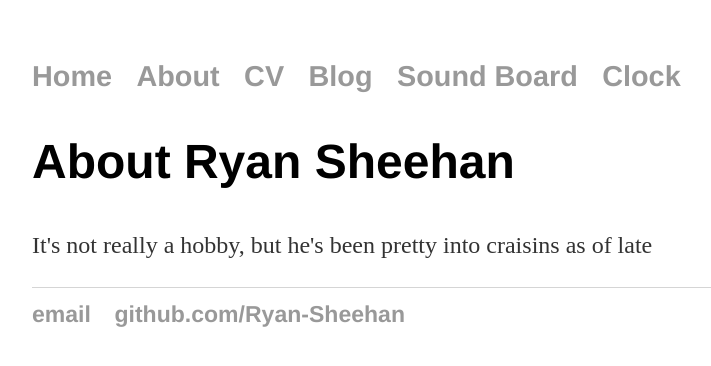
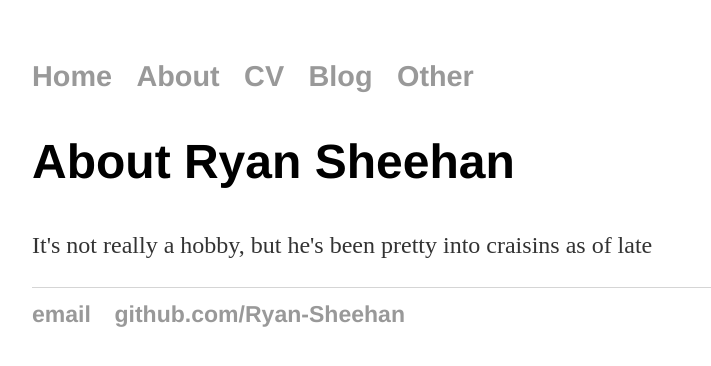
Before and after one commit to Ryan-Sheehan/Ryan-Sheehan.github.io, a Jekyll site: the page built from about/index.html, in a window 1280 px wide. Shown: the top 366 px of the page, without its empty margins (160-871 px from the left). Built offline with Jekyll 4.4.1, drawn with Linux system fonts in a browser that asks for light colours.

Commit message:
Update default.html

```diff
--- a/_layouts/default.html
+++ b/_layouts/default.html
@@ -13,8 +13,7 @@
 					<li><a href="/about">About</a></li>
 					<li><a href="/cv">CV</a></li>
 					<li><a href="/blog">Blog</a></li>
-					<li><a href="/soundboard">Sound Board</a></li>
-					<li><a href="/clock">Clock</a></li>
+					<li><a href="/other">Other</a></li>
 				</ul>
 				</nav>
 			</header>
```
